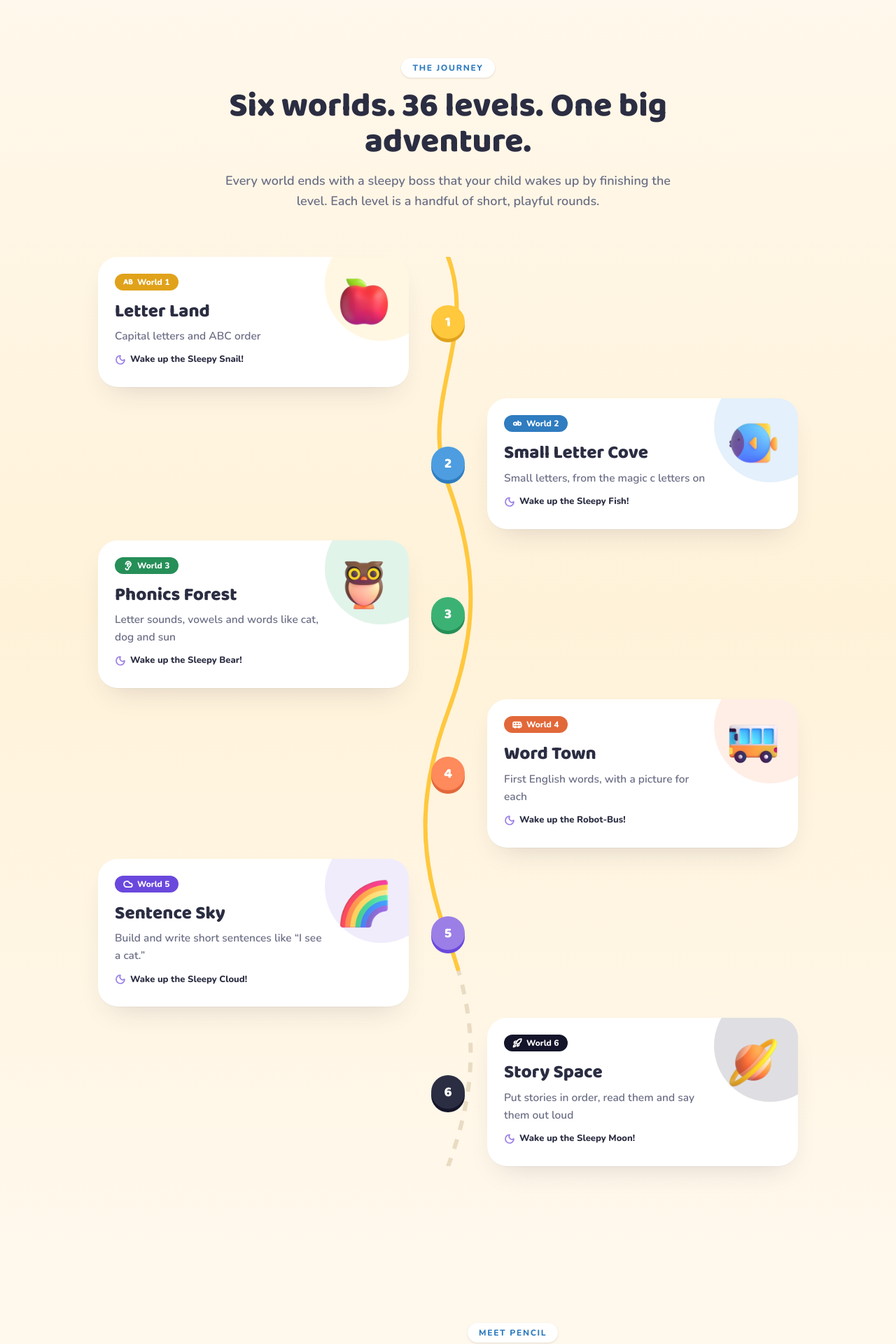
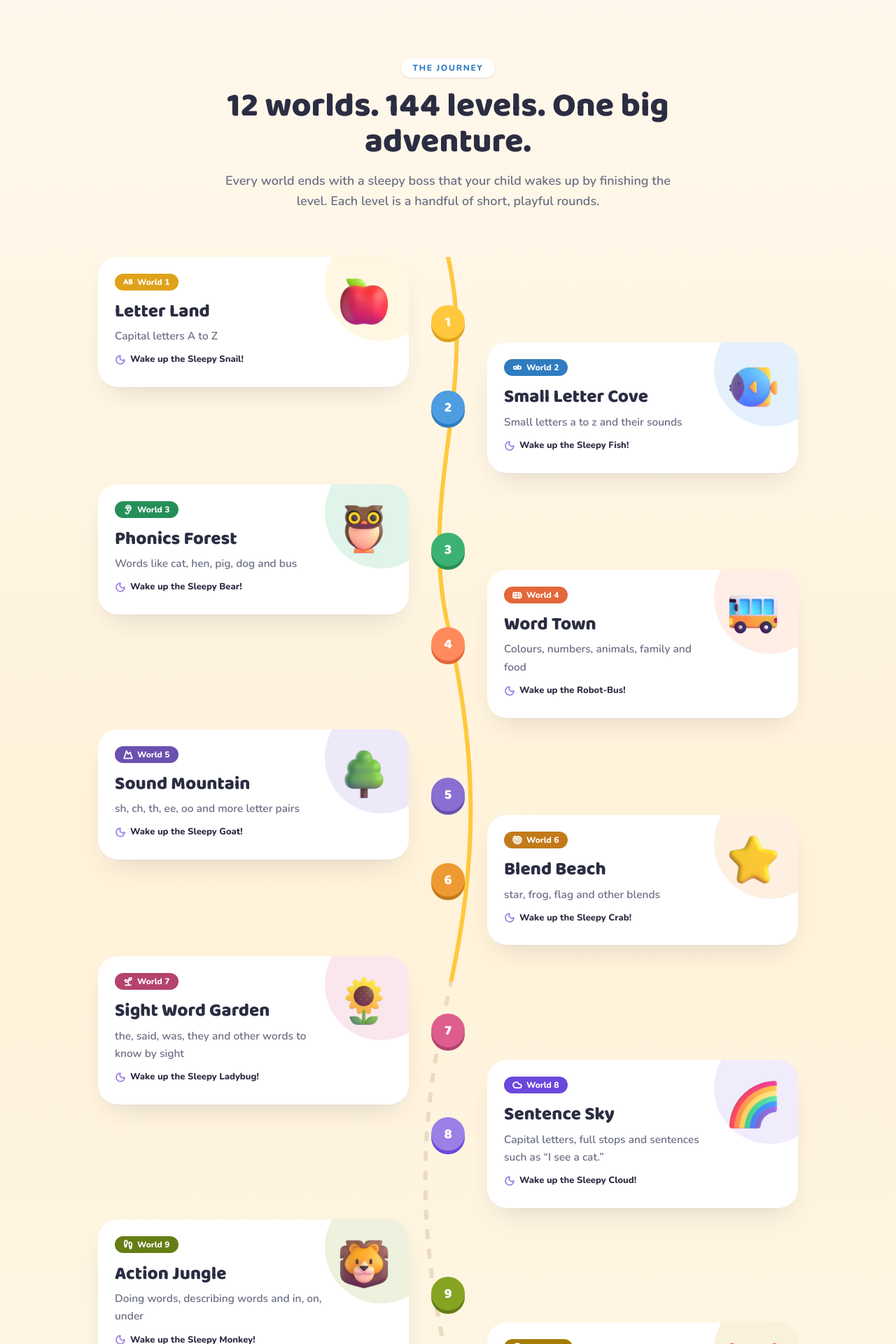
Before and after one commit to M-awais-rasool/Likho-App, a Next.js app in the folder landing/: page / in a window 1280 px wide. Shown: the part 2760-4680 px from the top of the page at 70% size. Built offline with nearby package versions, Linux system fonts and the light colour scheme; no server answers; a web font is replaced by a local one.

Commit message:
feat(landing): all 12 worlds on the journey

```diff
--- a/landing/src/components/Worlds.tsx
+++ b/landing/src/components/Worlds.tsx
@@ -1,18 +1,26 @@
 "use client";
 
 import { motion, useScroll, useSpring } from "framer-motion";
-import { Bus, CaseLower, CaseUpper, Cloud, Ear, Rocket, Moon } from "lucide-react";
+import { BookOpen, Bus, CaseLower, CaseUpper, Cloud, Ear, Footprints, MessageCircleQuestionMark, Moon, Mountain, Rocket, Shell, Sprout } from "lucide-react";
 import Image from "next/image";
 import { useRef } from "react";
+import { site } from "@/lib/site";
 import { Reveal, SectionTitle } from "./Reveal";
 
+// The course's worlds in order, worded as in the store listing (docs/google-play-listing.md).
 const worlds = [
-  { name: "Letter Land", skill: "Capital letters and ABC order", color: "#ffc83d", deep: "#e0a21a", picture: "apple", boss: "Sleepy Snail", icon: CaseUpper },
-  { name: "Small Letter Cove", skill: "Small letters, from the magic c letters on", color: "#4d9de0", deep: "#2f7cc0", picture: "fish", boss: "Sleepy Fish", icon: CaseLower },
-  { name: "Phonics Forest", skill: "Letter sounds, vowels and words like cat, dog and sun", color: "#3bb273", deep: "#268f58", picture: "owl", boss: "Sleepy Bear", icon: Ear },
-  { name: "Word Town", skill: "First English words, with a picture for each", color: "#ff8a5b", deep: "#e2683a", picture: "bus", boss: "Robot-Bus", icon: Bus },
-  { name: "Sentence Sky", skill: "Build and write short sentences like “I see a cat.”", color: "#9b7fe6", deep: "#6a48dd", picture: "rainbow", boss: "Sleepy Cloud", icon: Cloud },
-  { name: "Story Space", skill: "Put stories in order, read them and say them out loud", color: "#2b2d42", deep: "#14152a", picture: "planet", boss: "Sleepy Moon", icon: Rocket },
+  { name: "Letter Land", skill: "Capital letters A to Z", color: "#ffc83d", deep: "#e0a21a", picture: "apple", boss: "Sleepy Snail", icon: CaseUpper },
+  { name: "Small Letter Cove", skill: "Small letters a to z and their sounds", color: "#4d9de0", deep: "#2f7cc0", picture: "fish", boss: "Sleepy Fish", icon: CaseLower },
+  { name: "Phonics Forest", skill: "Words like cat, hen, pig, dog and bus", color: "#3bb273", deep: "#268f58", picture: "owl", boss: "Sleepy Bear", icon: Ear },
+  { name: "Word Town", skill: "Colours, numbers, animals, family and food", color: "#ff8a5b", deep: "#e2683a", picture: "bus", boss: "Robot-Bus", icon: Bus },
+  { name: "Sound Mountain", skill: "sh, ch, th, ee, oo and more letter pairs", color: "#8a6fd1", deep: "#6a51b0", picture: "tree", boss: "Sleepy Goat", icon: Mountain },
+  { name: "Blend Beach", skill: "star, frog, flag and other blends", color: "#ee9a32", deep: "#c27a1a", picture: "star", boss: "Sleepy Crab", icon: Shell },
+  { name: "Sight Word Garden", skill: "the, said, was, they and other words to know by sight", color: "#dd5e8c", deep: "#b4436d", picture: "flower", boss: "Sleepy Ladybug", icon: Sprout },
+  { name: "Sentence Sky", skill: "Capital letters, full stops and sentences such as “I see a cat.”", color: "#9b7fe6", deep: "#6a48dd", picture: "rainbow", boss: "Sleepy Cloud", icon: Cloud },
+  { name: "Action Jungle", skill: "Doing words, describing words and in, on, under", color: "#86a321", deep: "#657d14", picture: "lion", boss: "Sleepy Monkey", icon: Footprints },
+  { name: "Question Island", skill: "Who, what, where, and talking with friendly aliens", color: "#d4a20a", deep: "#a67c00", picture: "robot", boss: "Sleepy Turtle", icon: MessageCircleQuestionMark },
+  { name: "Reading River", skill: "Read sentences and little stories, then answer questions", color: "#1897b9", deep: "#0f7591", picture: "storybook", boss: "Sleepy Frog", icon: BookOpen },
+  { name: "Story Space", skill: "Put stories in order and write about me, my family and my day", color: "#2b2d42", deep: "#14152a", picture: "planet", boss: "Sleepy Moon", icon: Rocket },
 ];
 
 export function Worlds() {
@@ -22,7 +30,7 @@ export function Worlds() {
 
   return (
     <section id="worlds" className="relative overflow-hidden bg-[linear-gradient(180deg,#fff8ec_0%,#fff2d9_50%,#fff8ec_100%)] px-5 py-24 sm:px-8 sm:py-28">
-      <SectionTitle label="The journey" title={<>Six worlds. 36 levels. One big adventure.</>}>
+      <SectionTitle label="The journey" title={<>{site.course.worlds} worlds. {site.course.levels} levels. One big adventure.</>}>
         Every world ends with a sleepy boss that your child wakes up by finishing the level. Each level is a handful of short, playful rounds.
       </SectionTitle>
 
@@ -41,11 +49,12 @@ export function Worlds() {
           />
         </svg>
 
+        {/* on wide screens each right-hand card tucks up beside the left-hand one, so 12 worlds stay a short scroll */}
         <ol className="relative space-y-10 md:space-y-4">
           {worlds.map((w, i) => {
             const right = i % 2 === 1;
             return (
-              <li key={w.name} className={`relative pl-14 sm:pl-16 md:flex md:pl-0 ${right ? "md:justify-end" : ""}`}>
+              <li key={w.name} className={`relative pl-14 sm:pl-16 md:flex md:pl-0 ${right ? "md:-mt-20 md:justify-end" : ""}`}>
                 {/* the stop on the road */}
                 <span
                   className="absolute top-7 left-5 z-10 grid size-10 -translate-x-1/2 place-items-center rounded-full font-display text-lg font-extrabold text-white shadow-lg md:top-1/2 md:left-1/2 md:size-12 md:-translate-y-1/2 md:text-xl"
```
